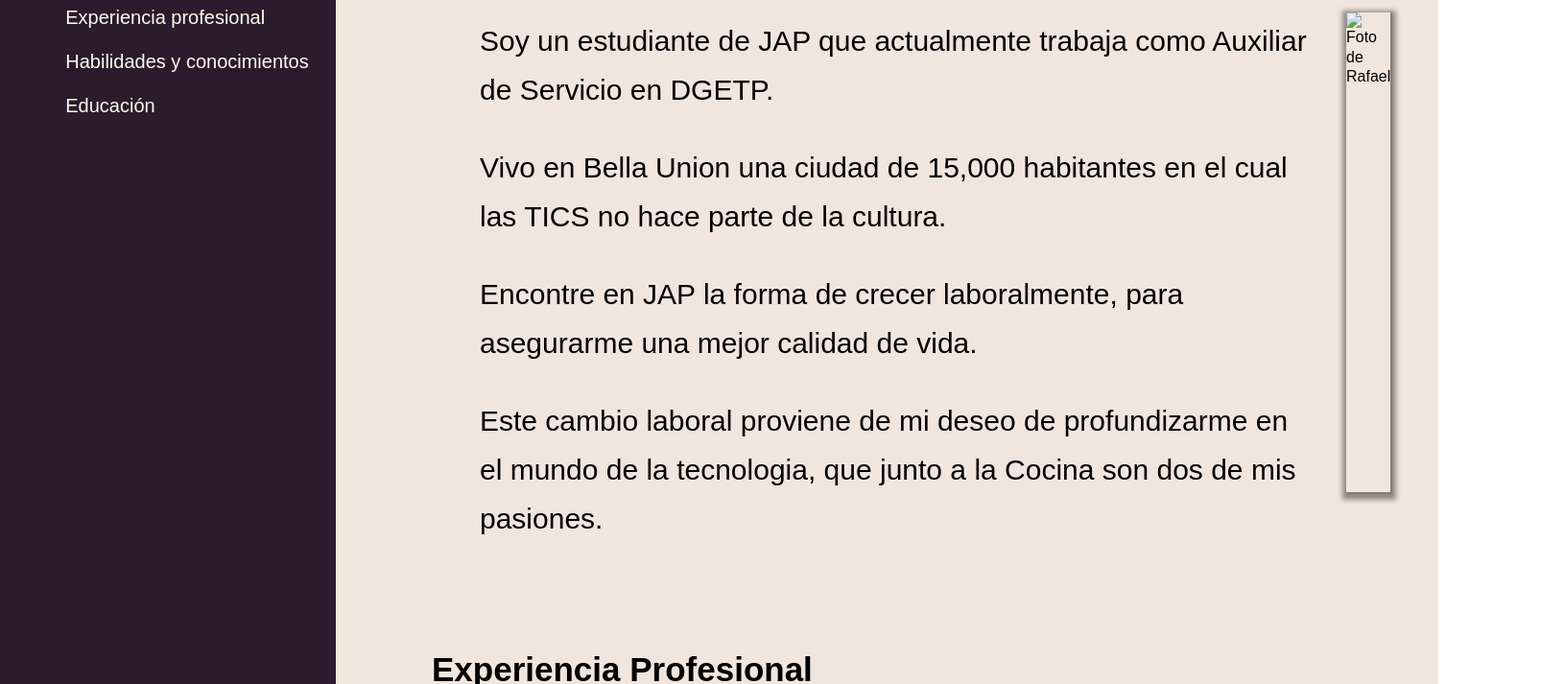
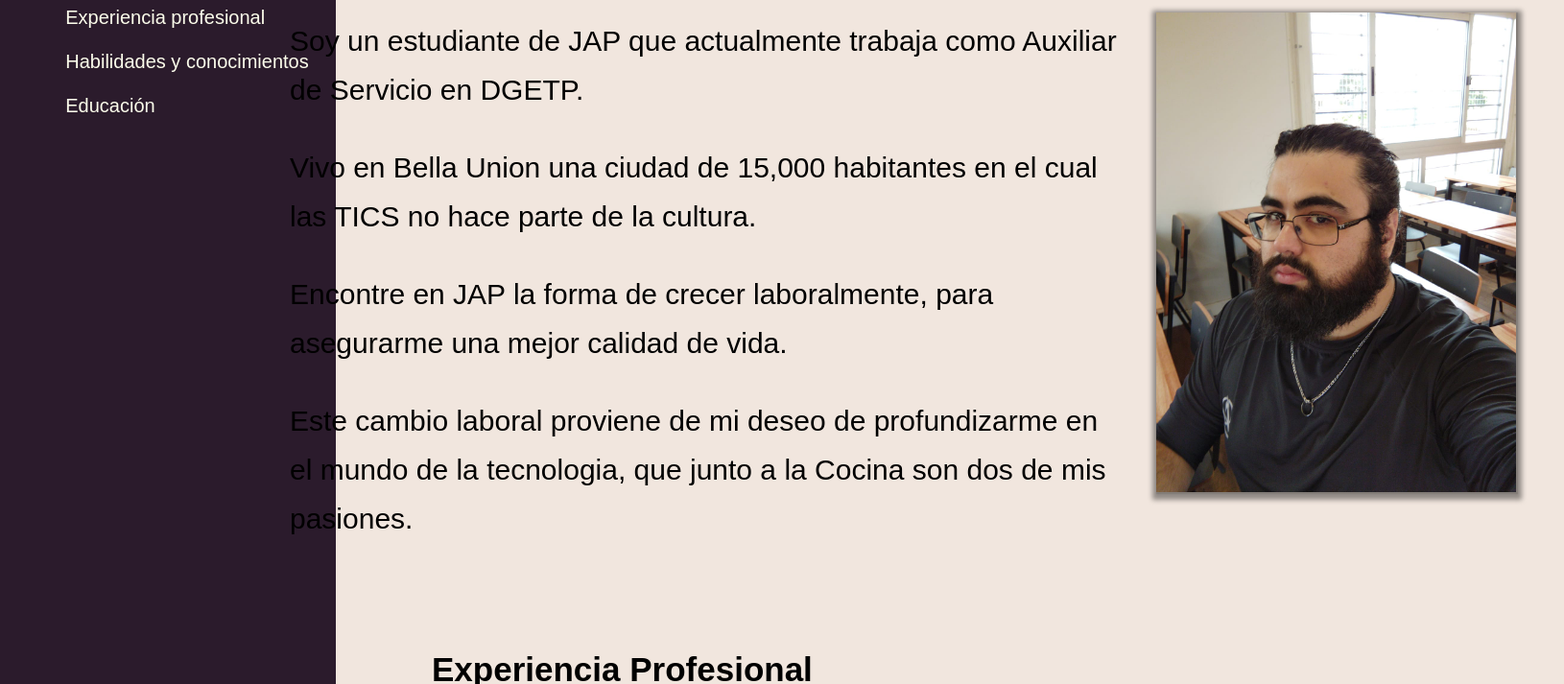
Before and after one commit to RafaelSouzaMaciel/RafaelSouzaMaciel.github.io, a plain HTML site: page index.html in a window 1280 px wide. Shown: the part 422-1135 px from the top of the page at 96% size, 1630 px wide, since content can reach past the window. Drawn offline with Linux system fonts and the light colour scheme.

Commit message:
arreglo extension de archivo

```diff
--- a/index.html
+++ b/index.html
@@ -27,7 +27,7 @@
 
         <div id="divCentral">
           <img
-          src="/img/foto principal.png"
+          src="/img/foto principal.jpg"
           alt="Foto de Rafael"
         />
         <div id="divParrafos">
```
